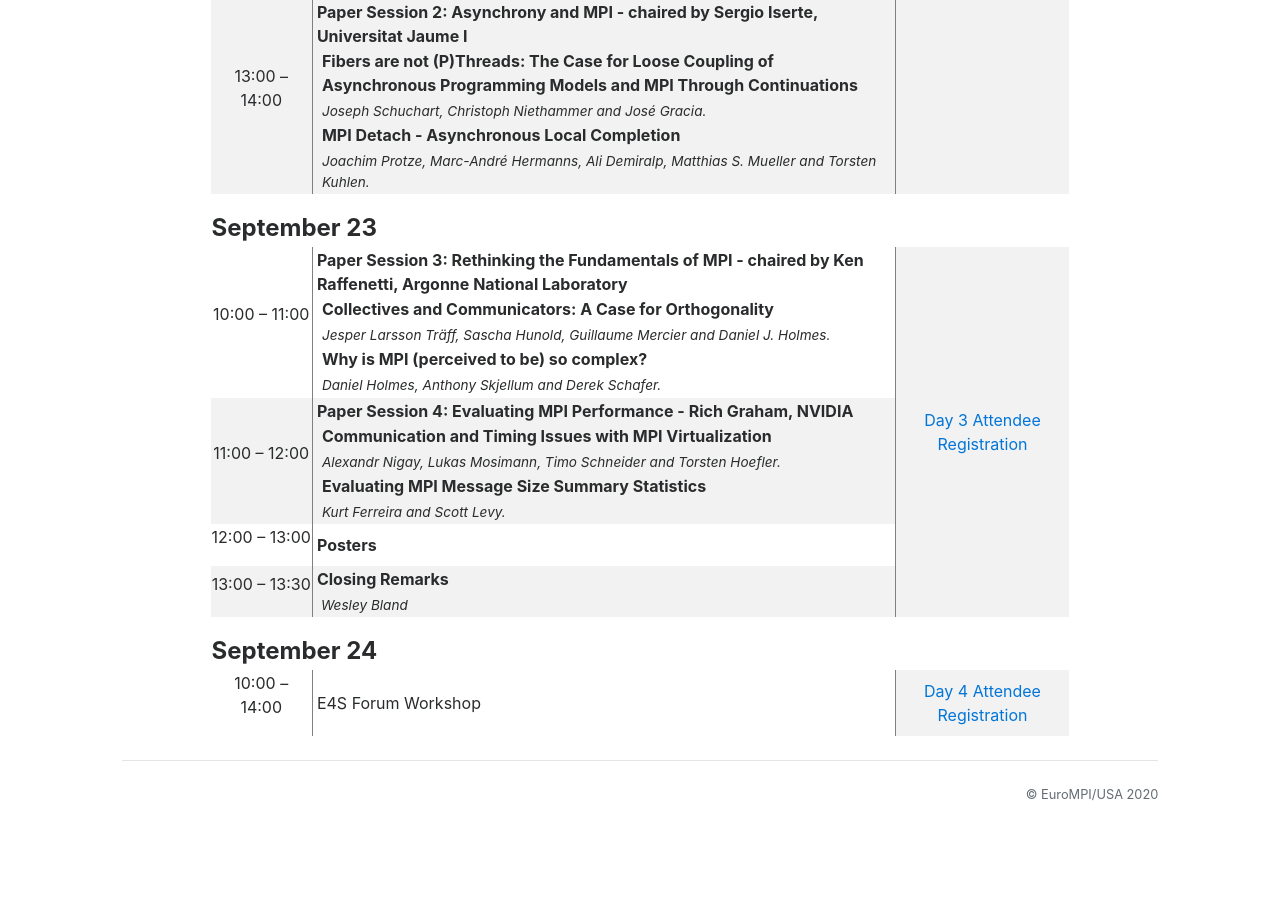
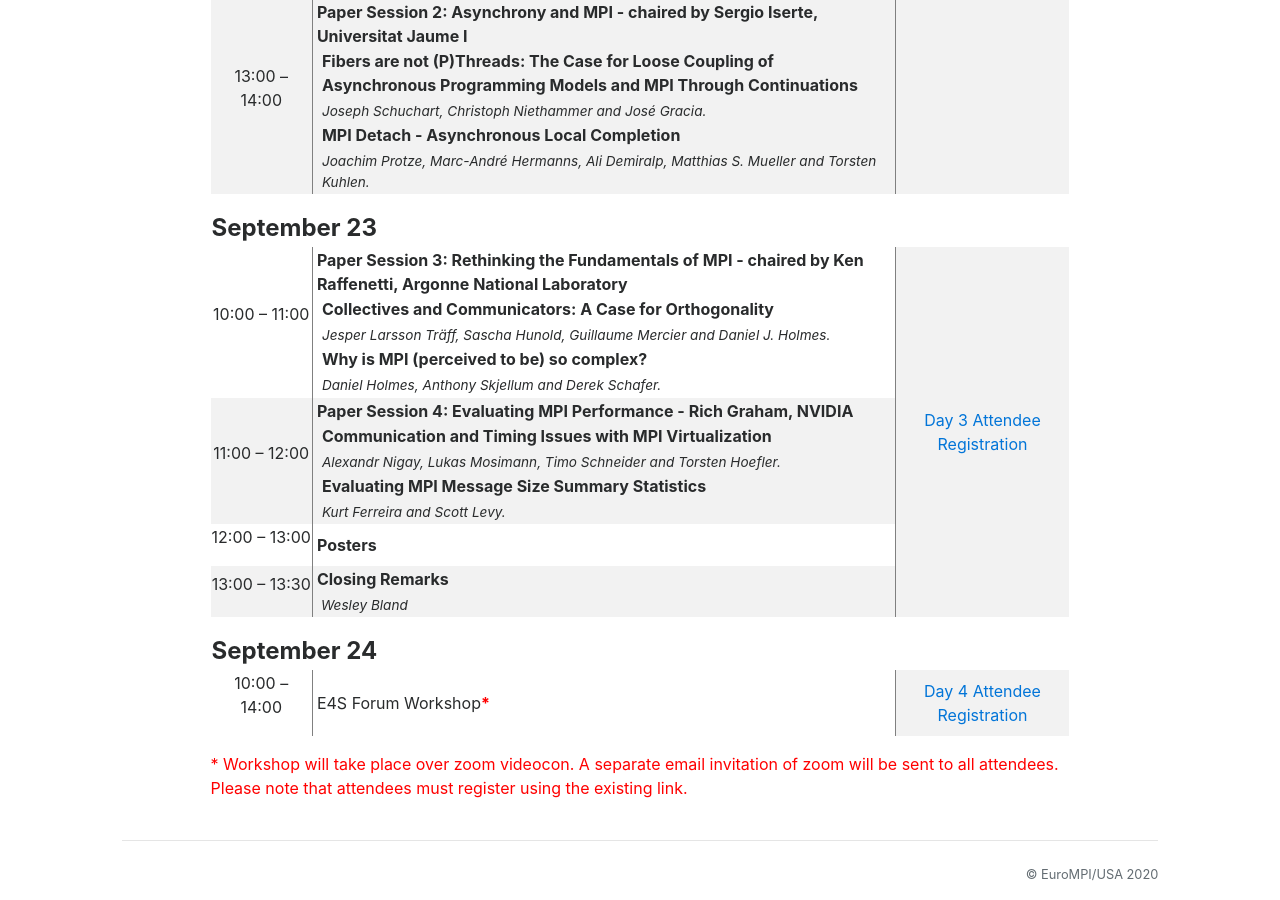
Before and after one commit to eurompi/eurompi.github.io, a Jekyll site: the page built from program.html, in a window 1280 px wide and 900 px high, scrolled down 973 px. Built offline with Jekyll 4.4.1, drawn with Linux system fonts in a browser that asks for light colours; nearby versions of some CDN libraries; before the commit the page ends 1793 px from its top, so only the background shows below that.

Commit message:
Add sponsor name and clarification for workshop

```diff
--- a/program.html
+++ b/program.html
@@ -176,10 +176,16 @@
             <td style="border-right:1px solid gray;text-align:center;width:120px">
               <p>10:00 – 14:00</p>
             </td>
-            <td style="padding-left:4px;padding-right:4px;width:720px">E4S Forum Workshop</td>
+            <td style="padding-left:4px;padding-right:4px;width:720px">E4S Forum Workshop<strong><span style="color:red">*</span></strong></td>
             <td rowspan="1" style="border-left:1px solid gray;width:200px;text-align:center;background-color: #f2f2f2"><a href="https://intel.webex.com/intel/onstage/g.php?MTID=e88d0d36101ff9cdf6f091c54e1d974e0" target="_blank">Day 4 Attendee Registration</a></td>
           </tr>
           </tbody></table>
+              <p> </p>
+              <p> </p>
+              <p> </p>
+              <p> </p>
+              <p> </p>
+         <p> <font color="red">* Workshop will take place over zoom videocon. A separate email invitation of zoom will be sent to all attendees. Please note that attendees must register using the existing link.</font></p>
     </div>
 
 </div>
```
Also changed, not shown: index.html (+5 -2 lines).
